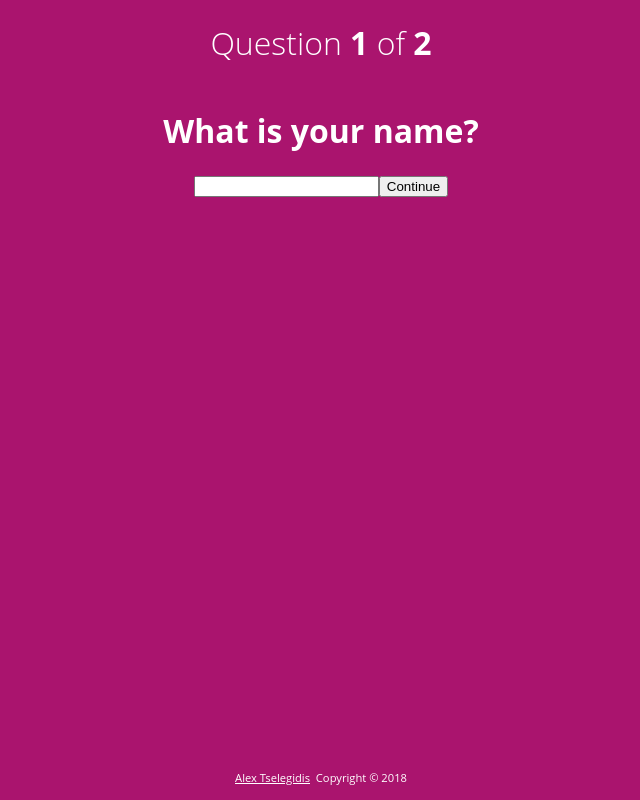
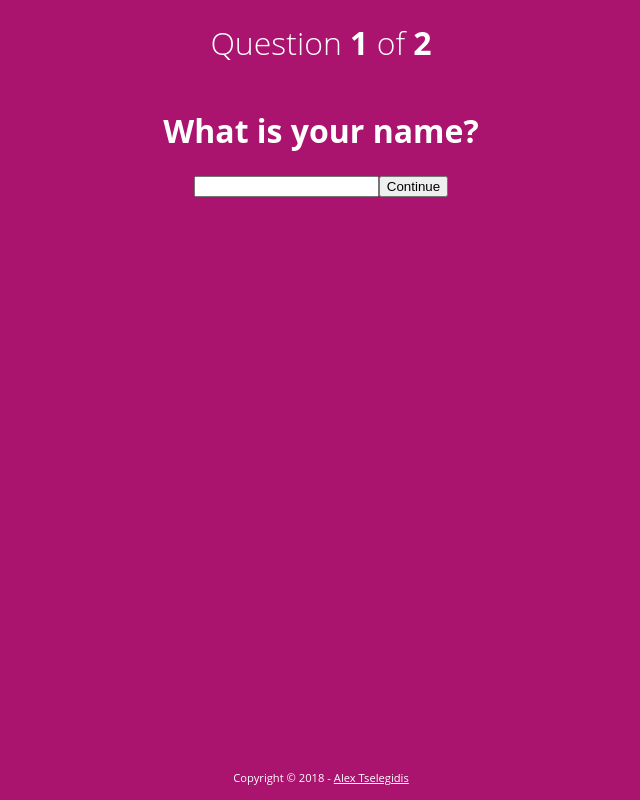
Before and after one commit to alextselegidis/questionful, a React (Create React App) app: page / in a window 1280 px wide. Shown: the whole page, without its empty margins (319-959 px from the left). Built offline with nearby package versions, Linux system fonts and the light colour scheme.

Commit message:
Updated footer contents

```diff
--- a/src/App.js
+++ b/src/App.js
@@ -67,9 +67,9 @@ class App extends Component {
                 <p className={this.state.message.type}>{this.state.message.text}</p>
                 <QuestionBox {...props} />
                 <footer>
+                    Copyright &copy; {(new Date()).getFullYear()}
+                    &nbsp;-&nbsp;
                     <a href="http://alextselegidis.com" style={linkStyle}>Alex Tselegidis</a>
-                    &nbsp;
-                    Copyright &copy; {(new Date()).getFullYear()}
                 </footer>
             </div>
         );
```
